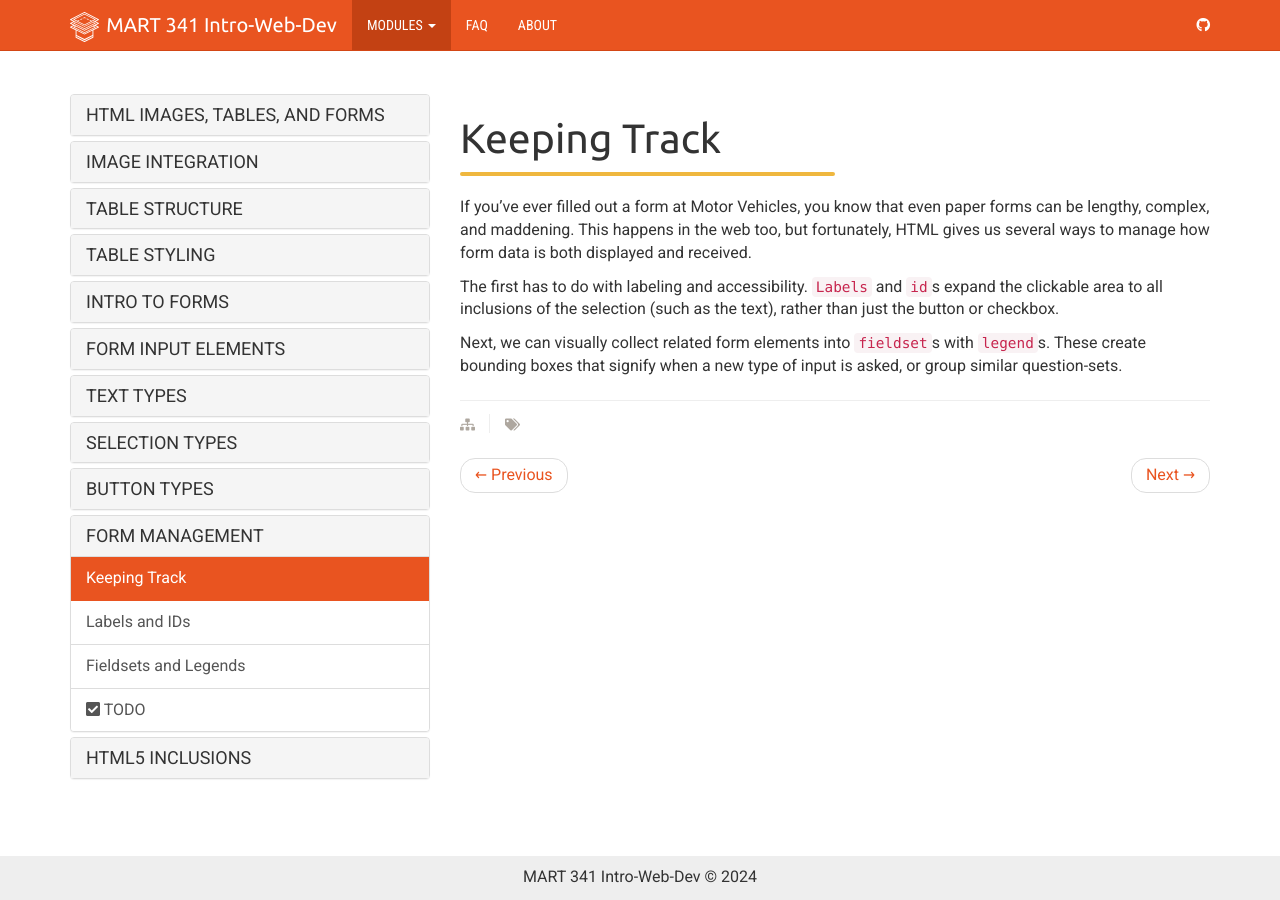
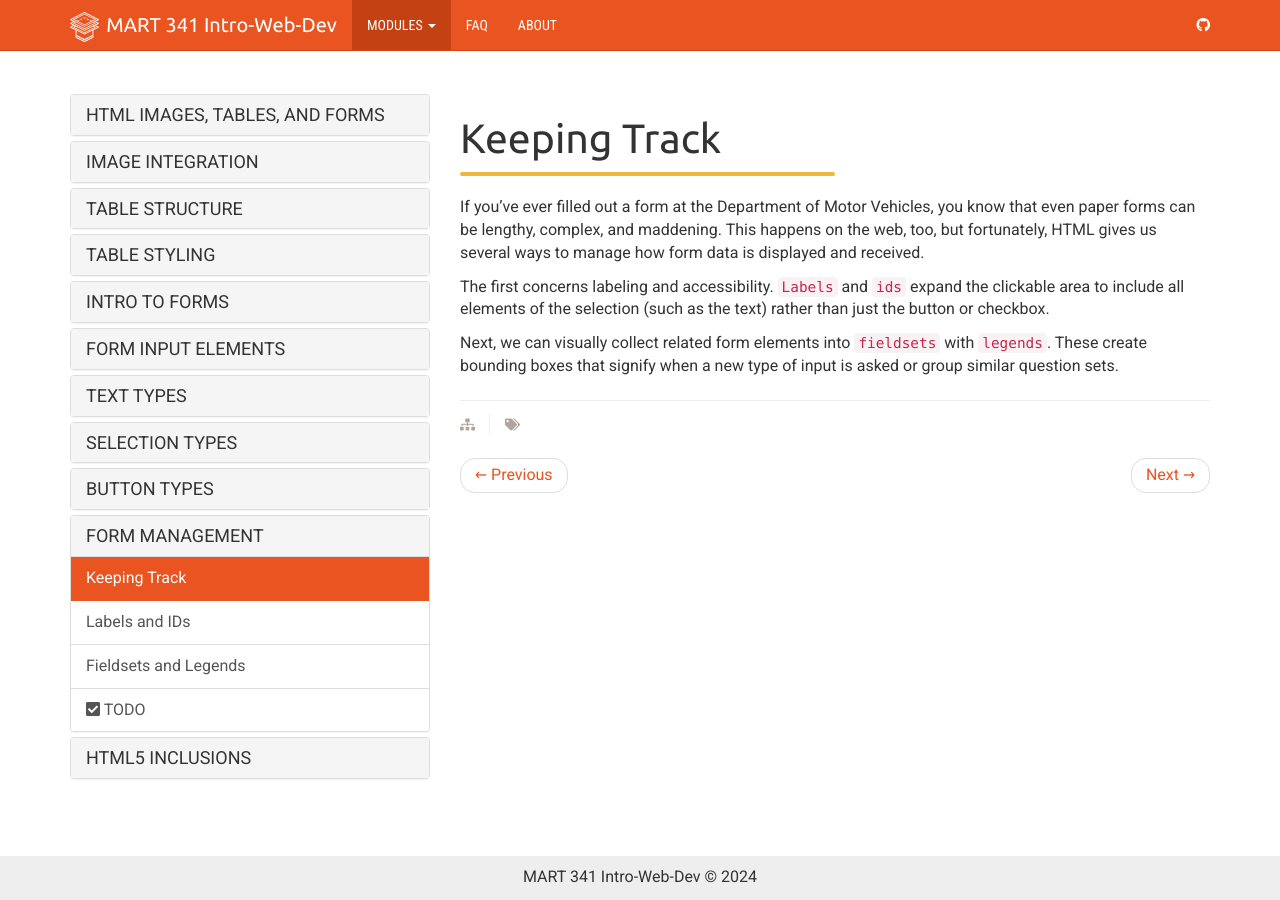
Before and after one commit to Montana-Media-Arts/webDesignFall2024, a Jekyll site: the page built from _docs/topic-06/09-form-mgmnt/01-page.md, in a window 1280 px wide. Built offline with Jekyll 4.4.1, drawn with Linux system fonts in a browser that asks for light colours; nearby versions of some CDN libraries.

Commit message:
Update 01-page.md

```diff
--- a/_docs/topic-06/09-form-mgmnt/01-page.md
+++ b/_docs/topic-06/09-form-mgmnt/01-page.md
@@ -6,8 +6,8 @@ permalink: /topic-06/form-mgmnt/
 
 <div class="divider-heading"></div>
 
-If you've ever filled out a form at Motor Vehicles, you know that even paper forms can be lengthy, complex, and maddening. This happens in the web too, but fortunately, HTML gives us several ways to manage how form data is both displayed and received.
+If you've ever filled out a form at the Department of Motor Vehicles, you know that even paper forms can be lengthy, complex, and maddening. This happens on the web, too, but fortunately, HTML gives us several ways to manage how form data is displayed and received.
 
-The first has to do with labeling and accessibility. `Labels` and `id`s expand the clickable area to all inclusions of the selection (such as the text), rather than just the button or checkbox.
+The first concerns labeling and accessibility. `Labels` and `ids` expand the clickable area to include all elements of the selection (such as the text) rather than just the button or checkbox.
 
-Next, we can visually collect related form elements into `fieldset`s with `legend`s. These create bounding boxes that signify when a new type of input is asked, or group similar question-sets.
+Next, we can visually collect related form elements into `fieldsets` with `legends`. These create bounding boxes that signify when a new type of input is asked or group similar question sets.
```
